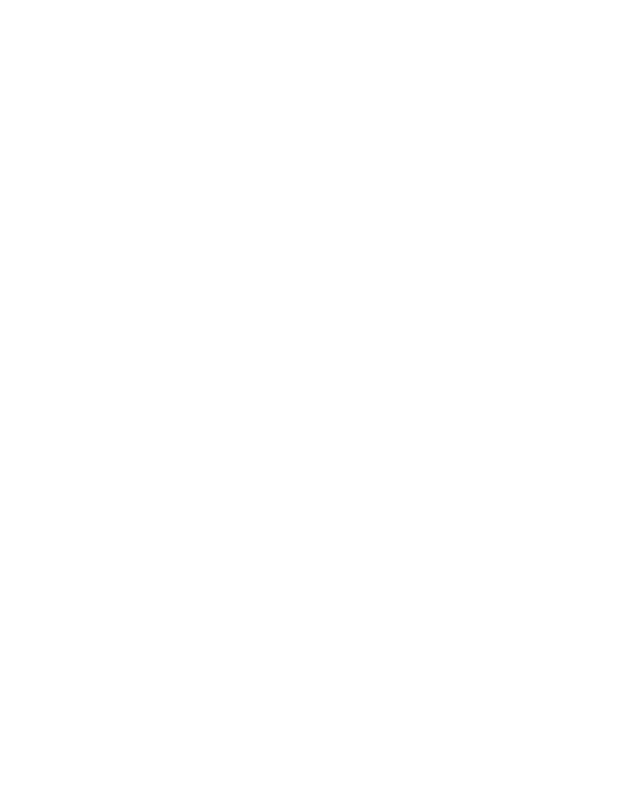
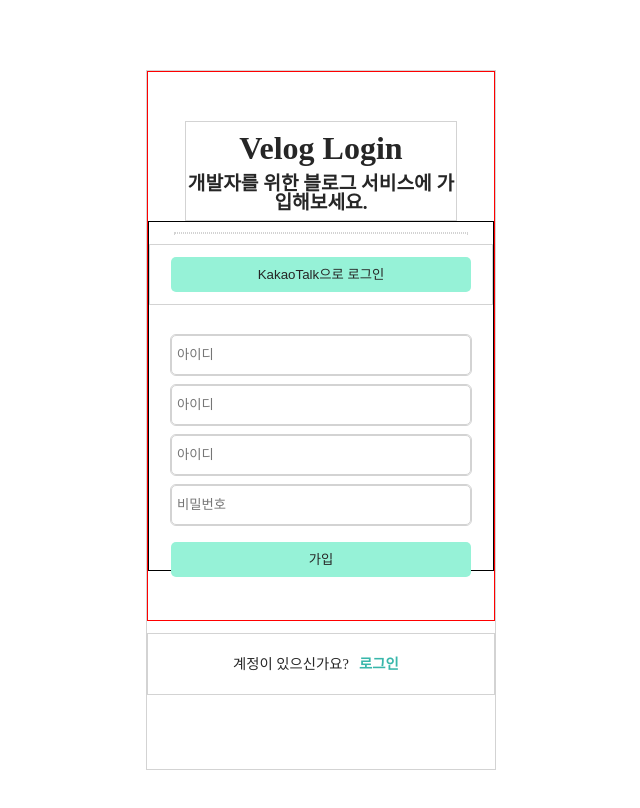
Before and after one commit to uoohs2/VelogClone, a React (Create React App) app: page /login in a window 1280 px wide. Shown: the top 808 px of the page, without its empty margins (319-959 px from the left). Built offline with nearby package versions, Linux system fonts and the light colour scheme.

Commit message:
div style

```diff
--- a/src/components/ui/Div.js
+++ b/src/components/ui/Div.js
@@ -2,22 +2,88 @@
 import styled from "styled-components";
 
 const Div = (props) => {
-  const { children } = props;
+  const {
+    children,
+    position,
+    width,
+    height,
+    margin,
+    padding,
+    border,
+    backgroundColor,
+    container,
+    box,
+    center,
+    row,
+    textCenter,
+    inline,
+    _onClick,
+  } = props;
 
-  const styles = {};
+  const styles = {
+    children,
+    position,
+    width,
+    height,
+    margin,
+    padding,
+    border,
+    backgroundColor,
+    container,
+    box,
+    center,
+    row,
+    textCenter,
+    inline,
+  };
 
-  return <Container {...styles}>{children}</Container>;
+  return (
+    <React.Fragment>
+      <Box onClick={_onClick} {...styles}>
+        {children}
+      </Box>
+    </React.Fragment>
+  );
 };
 
 Div.defaultProps = {
   children: null,
+  position: "",
+  width: "",
+  height: "",
+  margin: "",
+  padding: "",
+  border: "",
+  backgroundColor: "",
+  container: false,
+  box: false,
+  center: false,
+  row: false,
+  textCenter: false,
+  inline: false,
+  _onClick: () => {},
 };
 
-const Container = styled.div`
-  position: relative;
-  width: 100%;
-  margin: 0 auto;
-  /* border: 1px solid red; */
+const Box = styled.div`
+  ${(props) =>
+    props.container ? "position:realative; width:100%; margin:0px auto;" : ""};
+  position: ${(props) => props.position};
+  ${(props) => (props.inline ? "display:inline-block;" : "display:block")};
+  ${(props) =>
+    props.center
+      ? "display:flex; flex-direction:column; align-items:center; justify-content:center"
+      : ""};
+  ${(props) =>
+    props.row
+      ? "display:flex; flex-direction:row; align-items:center; justify-content:center"
+      : ""};
+  width: ${(props) => props.width};
+  height: ${(props) => props.height};
+  margin: ${(props) => props.margin};
+  padding: ${(props) => props.padding};
+  border: ${(props) => props.border};
+  background-color: ${(props) => props.backgroundColor};
+  ${(props) => (props.textCenter ? `text-align:center;` : "")};
 `;
 
 export default Div;
--- a/src/components/ui/GlobalStyle.js
+++ b/src/components/ui/GlobalStyle.js
@@ -2,11 +2,32 @@
 import reset from "styled-reset";
 
 const GlobalStyle = createGlobalStyle`
+
 ${reset};
+
 *{
     margin:0;
     padding: 0;
     box-sizing: border-box;
+    color: #262626;
+};
+
+h1,h2,h3{
+    font-weight: bold;
+}
+
+input{
+    outline: 1px solid lightgrey;
+    border:none;
+    border-radius: 5px;
+    padding: 5px;
+}
+
+button{
+    outline: none;
+    border:none;
+    border-radius: 5px;
+    cursor: pointer;
 };
 
 `;
--- a/src/pages/Login.js
+++ b/src/pages/Login.js
@@ -1,7 +1,128 @@
 import React from "react";
 
+import { Div } from "../components/ui";
+
 const Login = (props) => {
-  return <React.Fragment></React.Fragment>;
+  return (
+    <Div
+      width="350px"
+      height="700px"
+      margin="70px auto"
+      textCenter
+      border="1px solid lightgrey"
+    >
+      <Div center height="550px" border="1px solid red">
+        <Div height="100px" border="1px solid lightgrey">
+          <h1
+            style={{
+              fontSize: "2rem",
+              lineHeigt: "55px",
+              margin: "10px 0px",
+            }}
+          >
+            Velog Login
+          </h1>
+          <h2
+            style={{
+              width: "270px",
+              fontSize: "1.2rem",
+            }}
+          >
+            개발자를 위한 블로그 서비스에 가입해보세요.
+          </h2>
+        </Div>
+        <Div height="350px" border="1px solid black">
+          <hr style={{ margin: "10px 25px", border: "1px dotted lightgrey" }} />
+
+          <Div row margin="0px 0px 15px 0px" border="1px solid lightgrey">
+            <button
+              style={{
+                width: "300px",
+                lineHeight: "35px",
+                margin: "12px",
+                backgroundColor: "#96f2d7",
+              }}
+            >
+              KakaoTalk으로 로그인
+            </button>
+          </Div>
+          <input
+            type="text"
+            style={{
+              width: "300px",
+              height: "40px",
+              lineHeight: "40px",
+              margin: "15px 0px 5px 0px",
+              border: "1px solid lightgrey",
+            }}
+            placeholder="아이디"
+          />
+          <input
+            type="text"
+            style={{
+              width: "300px",
+              height: "40px",
+              lineHeight: "40px",
+              margin: "5px 0px 5px 0px",
+              border: "1px solid lightgrey",
+            }}
+            placeholder="아이디"
+          />
+          <input
+            type="text"
+            style={{
+              width: "300px",
+              height: "40px",
+              lineHeight: "40px",
+              margin: "5px 0px 5px 0px",
+              border: "1px solid lightgrey",
+            }}
+            placeholder="아이디"
+          />
+          <input
+            type="text"
+            style={{
+              width: "300px",
+              height: "40px",
+              lineHeight: "40px",
+              margin: "5px 0px",
+              border: "1px solid lightgrey",
+            }}
+            placeholder="비밀번호"
+          />
+          <button
+            style={{
+              width: "300px",
+              lineHeight: "35px",
+              margin: "12px",
+              backgroundColor: "#96f2d7",
+            }}
+          >
+            가입
+          </button>
+        </Div>
+      </Div>
+      <Div border="1px solid lightgrey" margin="12px 0px">
+        <p style={{ display: "inline-block", fontSize: "0.9em" }}>
+          계정이 있으신가요?
+        </p>
+        <button
+          style={{
+            width: "50px",
+            height: "40px",
+            lineHeight: "40px",
+            margin: "10px 5px",
+            fontWeight: "bold",
+            fontSize: "0.9em",
+            backgroundColor: "white",
+            color: "#39b7ab",
+          }}
+        >
+          로그인
+        </button>
+      </Div>
+    </Div>
+  );
 };
 
 export default Login;
--- a/src/pages/Signup.js
+++ b/src/pages/Signup.js
@@ -1,10 +1,99 @@
 import React from "react";
+
+import { Div } from "../components/ui";
 
 const Signup = (props) => {
   return (
-    <React.Fragment>
-      <div></div>
-    </React.Fragment>
+    <Div
+      width="350px"
+      height="680px"
+      margin="70px auto"
+      padding="32px 0px"
+      textCenter
+    >
+      <Div
+        center
+        height="400px"
+        margin="12px 0px"
+        padding="10px 0px"
+        border="1px solid lightgrey"
+      >
+        <Div center height="100px">
+          <h1
+            style={{
+              fontSize: "2rem",
+            }}
+          >
+            Velog Signup
+          </h1>
+        </Div>
+        <Div height="300px">
+          <input
+            type="text"
+            style={{
+              width: "300px",
+              height: "40px",
+              lineHeight: "40px",
+              margin: "15px 0px 5px 0px",
+              border: "1px solid lightgrey",
+            }}
+            placeholder="아이디"
+          />
+          <input
+            type="text"
+            style={{
+              width: "300px",
+              height: "40px",
+              lineHeight: "40px",
+              margin: "5px 0px",
+              border: "1px solid lightgrey",
+            }}
+            placeholder="비밀번호"
+          />
+          <button
+            style={{
+              width: "300px",
+              lineHeight: "35px",
+              margin: "12px",
+              backgroundColor: "#96f2d7",
+            }}
+          >
+            로그인
+          </button>
+          <hr style={{ margin: "10px 25px", border: "1px dotted lightgrey" }} />
+          <Div row margin="15px 0px">
+            <img
+              src="https://w.namu.la/s/059f8bf3e629d3f2e343fe3f3f10809022d58800962db675d233429660bf98d9ceccd60e23b1324d090c87485833b10c2c4503c93a230003ba67d5fcafa527930174f8daf70b9e9cb534ed3c2d096f775663373e7e848fad3f0e0445cf2a9e7e"
+              alt="kakao"
+              width="20px"
+              height="20px"
+            />
+            <p style={{ margin: "20px 10px", fontSize: "0.9em" }}>
+              KakaoTalk으로 로그인
+            </p>
+          </Div>
+        </Div>
+      </Div>
+      <Div border="1px solid lightgrey" margin="12px 0px">
+        <p style={{ display: "inline-block", fontSize: "0.9em" }}>
+          계정이 없으신가요?
+        </p>
+        <button
+          style={{
+            width: "70px",
+            height: "40px",
+            lineHeight: "40px",
+            margin: "10px 5px",
+            fontWeight: "bold",
+            fontSize: "0.9em",
+            backgroundColor: "white",
+            color: "#39b7ab",
+          }}
+        >
+          가입하기
+        </button>
+      </Div>
+    </Div>
   );
 };
 
--- a/src/pages/Write.js
+++ b/src/pages/Write.js
@@ -1,7 +1,7 @@
 import React from "react";
 
 const Write = (props) => {
-  return <React.Fragment>하이</React.Fragment>;
+  return <React.Fragment></React.Fragment>;
 };
 
 export default Write;
--- a/src/shared/App.js
+++ b/src/shared/App.js
@@ -16,7 +16,7 @@
   return (
     <React.Fragment>
       <GlobalStyle />
-      <Div>
+      <Div container>
         <Header></Header>
         <ConnectedRouter history={history}>
           <Route path="/" exact component={Main} />
```
Lines whose indentation alone changed are shown as unchanged.
